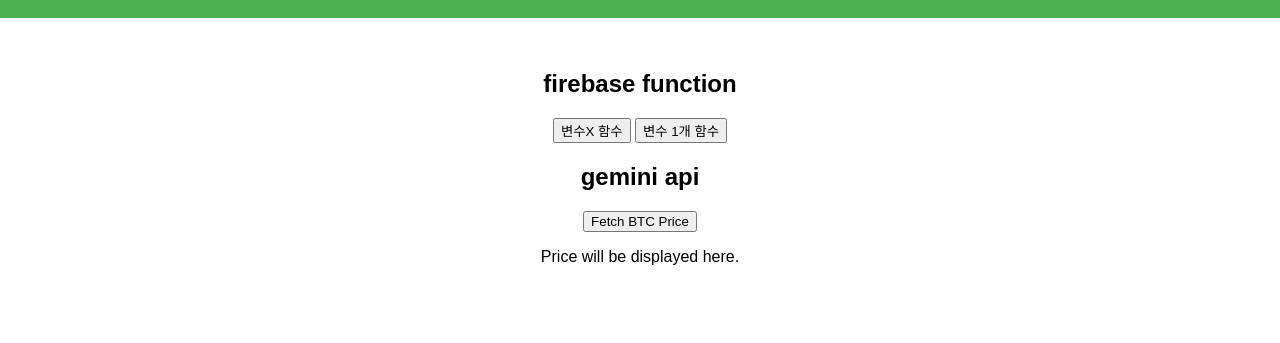
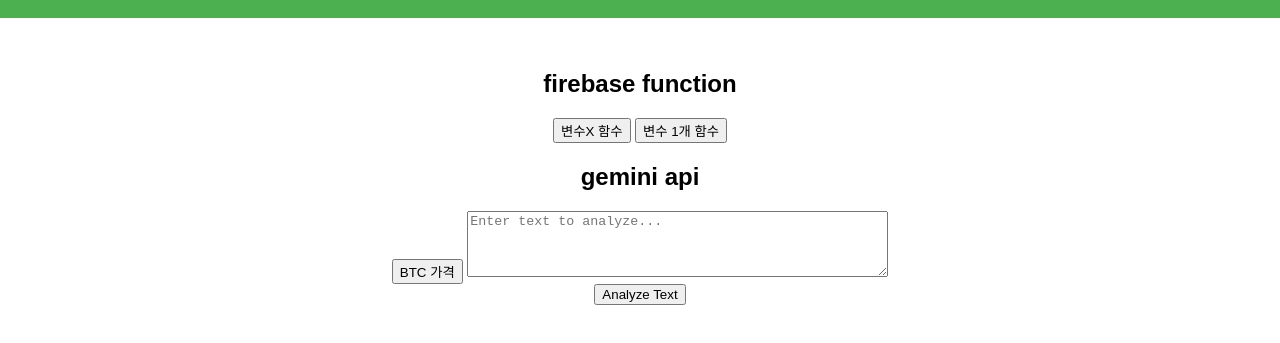
Before and after one commit to UnknownTie/testview2, a plain HTML site: page index.html in a window 1280 px wide. Shown: the part 127-470 px from the top of the page. Drawn offline with Linux system fonts and the light colour scheme.

Commit message:
Update index.html

```diff
--- a/index.html
+++ b/index.html
@@ -38,8 +38,9 @@
         <button onclick="callSimpleFunction()">변수X 함수</button>
         <button onclick="callFunctionWithVariable()">변수 1개 함수</button>
         <h2>gemini api</h2>
-        <button id="fetchPrice">Fetch BTC Price</button>
-        <p id="price">Price will be displayed here.</p>
+        <button id="fetchPrice">BTC 가격</button>
+        <textarea id="inputText" rows="4" cols="50" placeholder="Enter text to analyze..."></textarea><br>
+        <button id="analyzeText">Analyze Text</button>
         <div id="result"></div>
     </main>
     <script type="module" src="script_firebase.js"></script>
```
